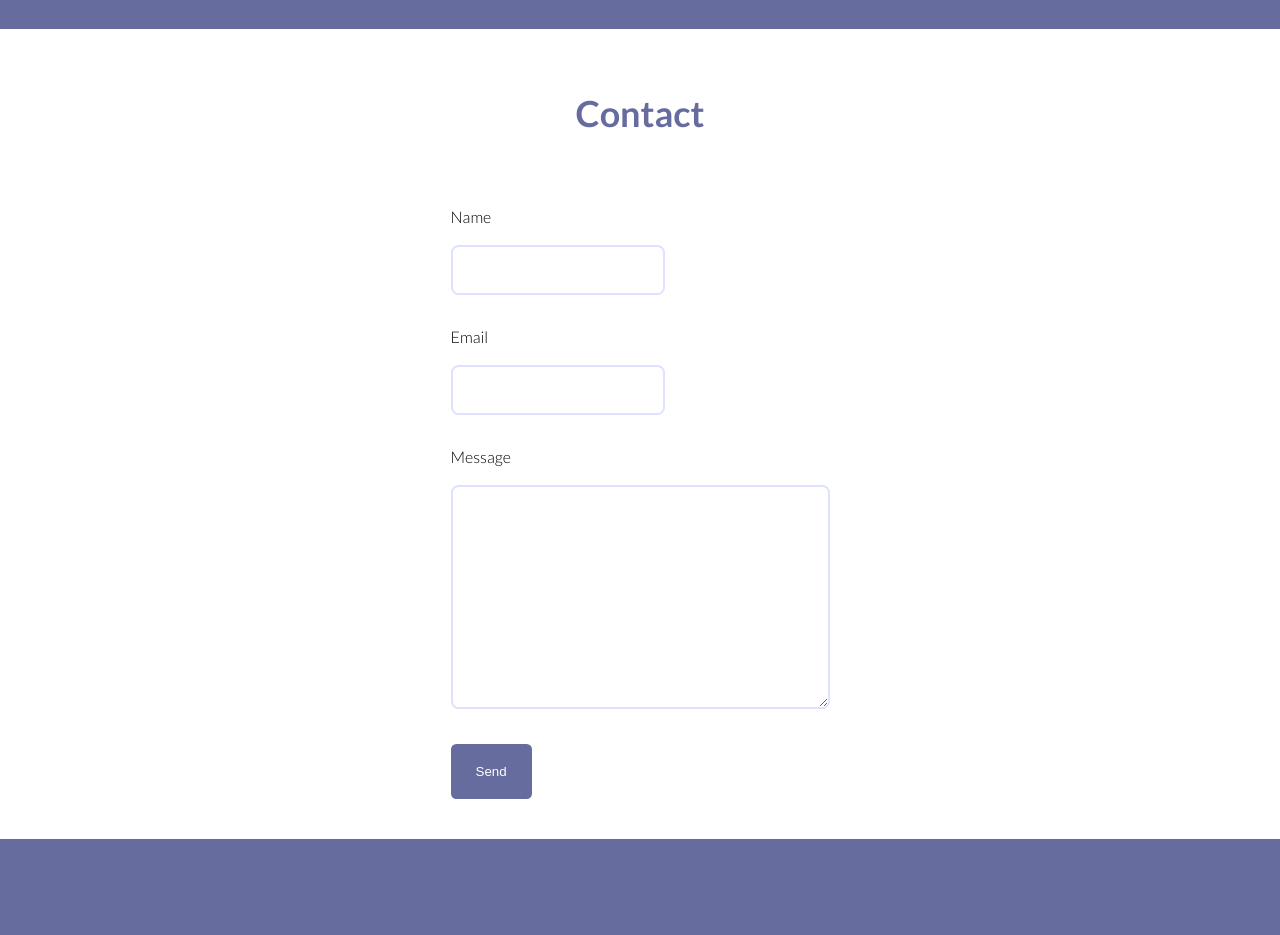
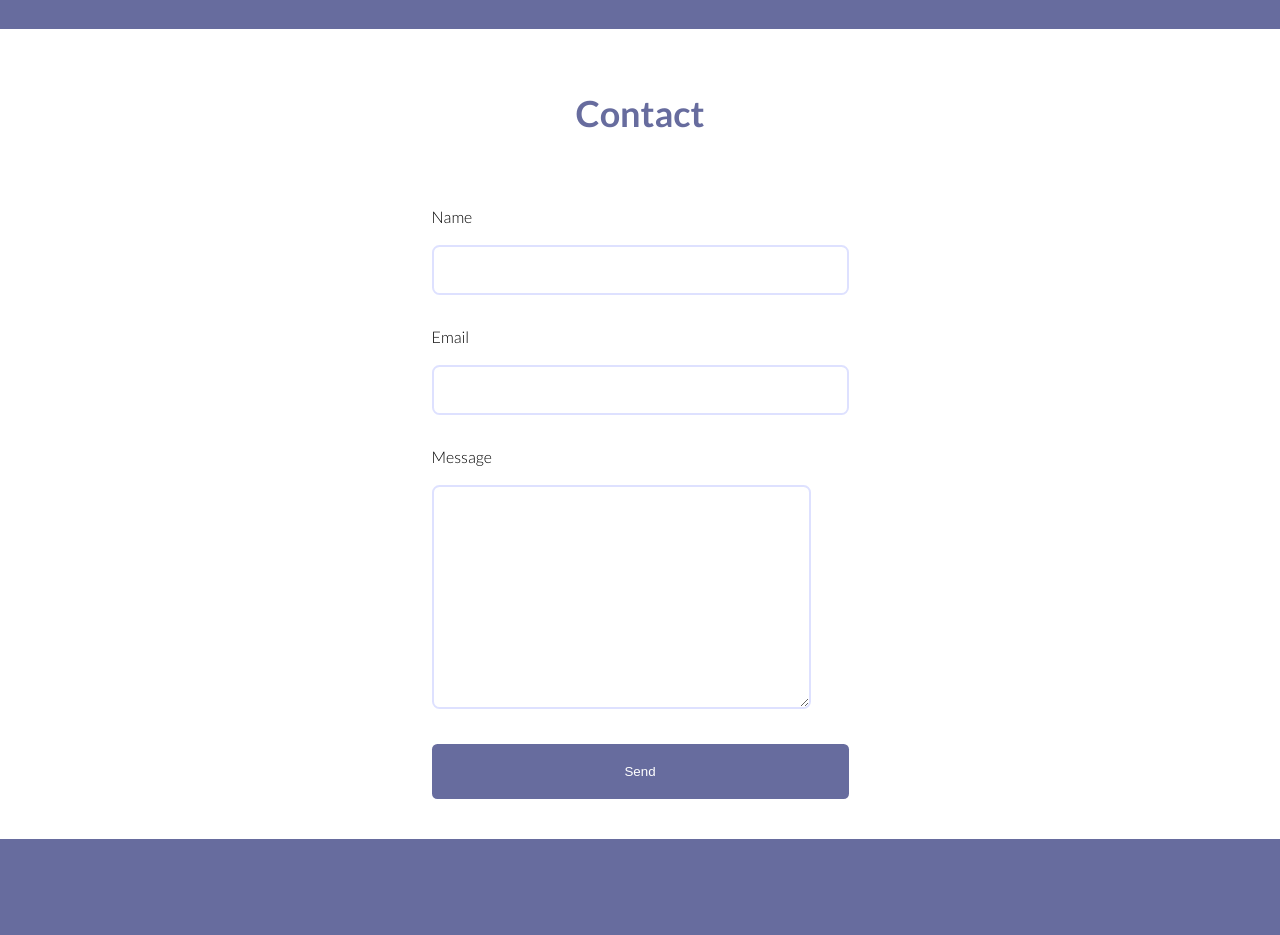
Before and after one commit to DaTinkerer/my_portfolio, a Django app: page / in a window 1280 px wide. Shown: the part 1566-2501 px from the top of the page. Run offline with Django 3.2, Linux system fonts and the light colour scheme.

Commit message:
tweak widths on form inputs

```diff
--- a/src/static/css/style.css
+++ b/src/static/css/style.css
@@ -154,9 +154,11 @@ body {
 
 .contact-section .fieldWrapper #id_name, .contact-section .fieldWrapper #id_email {
   height: 50px;
+  width: 417px;
 }
 
 .contact-section #submit {
+  width: 417px;
   padding: 20px;
   padding-left: 25px;
   padding-right: 25px;
--- a/src/static/scss/main.scss
+++ b/src/static/scss/main.scss
@@ -6,6 +6,7 @@ body {
   padding: 0;
   font-family: $font-family;
   background: $primary-color;
+
 }
 
 .top-div {
@@ -151,13 +152,15 @@ body {
 
     #id_name, #id_email {
       height: 50px;
+      width: 417px;
+
     }
 
 
 
   }
   #submit {
-
+    width: 417px;
     padding: 20px;
     padding-left: 25px;
     padding-right: 25px;
```
Also changed, not shown: 1 other file.
